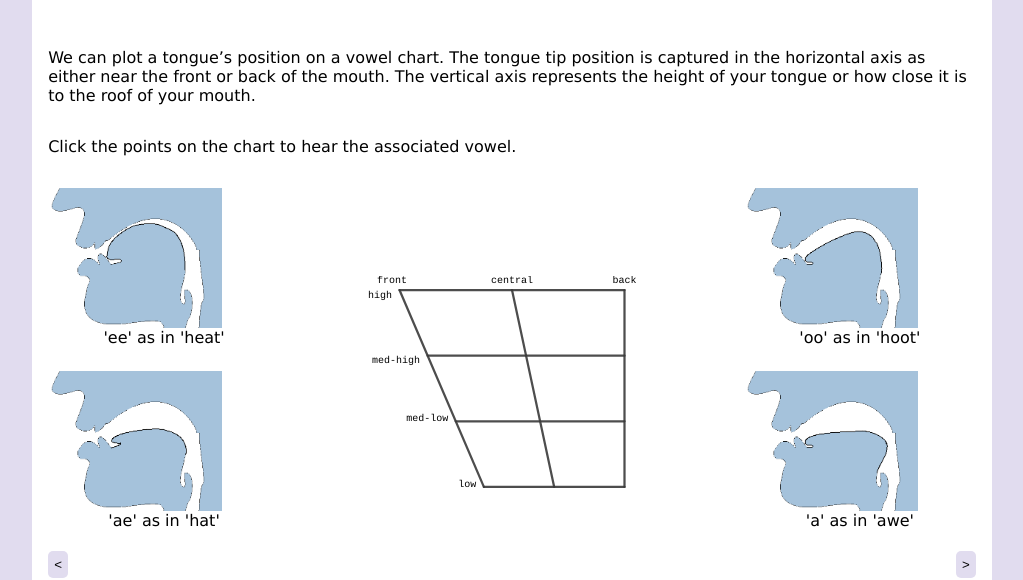
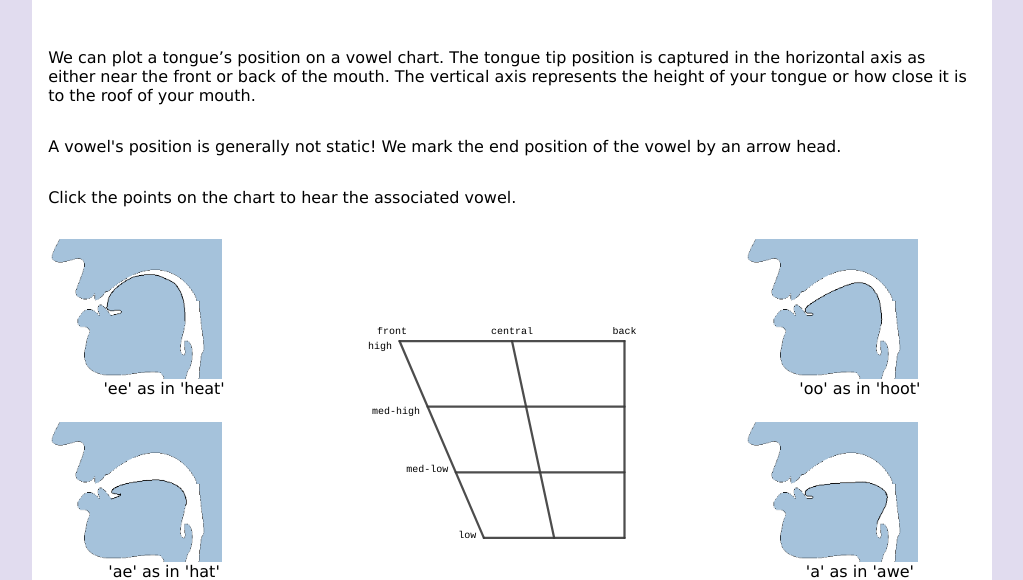
Before and after one commit to garlicrybread/showAndTell-Interspeech2024, a Flask app: template flaskr/templates/tutorial/vowelP2.html in a window 1280 px wide. Shown: the part 111-691 px from the top of the page, without its empty margins (128-1151 px from the left). Run offline with Flask 3, Linux system fonts and the light colour scheme; the template is opened without the code that fills it, so the values that code supplies are empty.

Commit message:
extra line explaining what the arrowhead means

```diff
--- a/flaskr/templates/tutorial/vowelP2.html
+++ b/flaskr/templates/tutorial/vowelP2.html
@@ -18,6 +18,9 @@
                 We can plot a tongue’s position on a vowel chart.
                 The tongue tip position is captured in the horizontal axis as either near the front or back of the mouth.
                 The vertical axis represents the height of your tongue or how close it is to the roof of your mouth.
+            </p>
+            <p>
+                A vowel's position is generally not static! We mark the end position of the vowel by an arrow head.
             </p>
             <p>
                 Click the points on the chart to hear the associated vowel.
```
